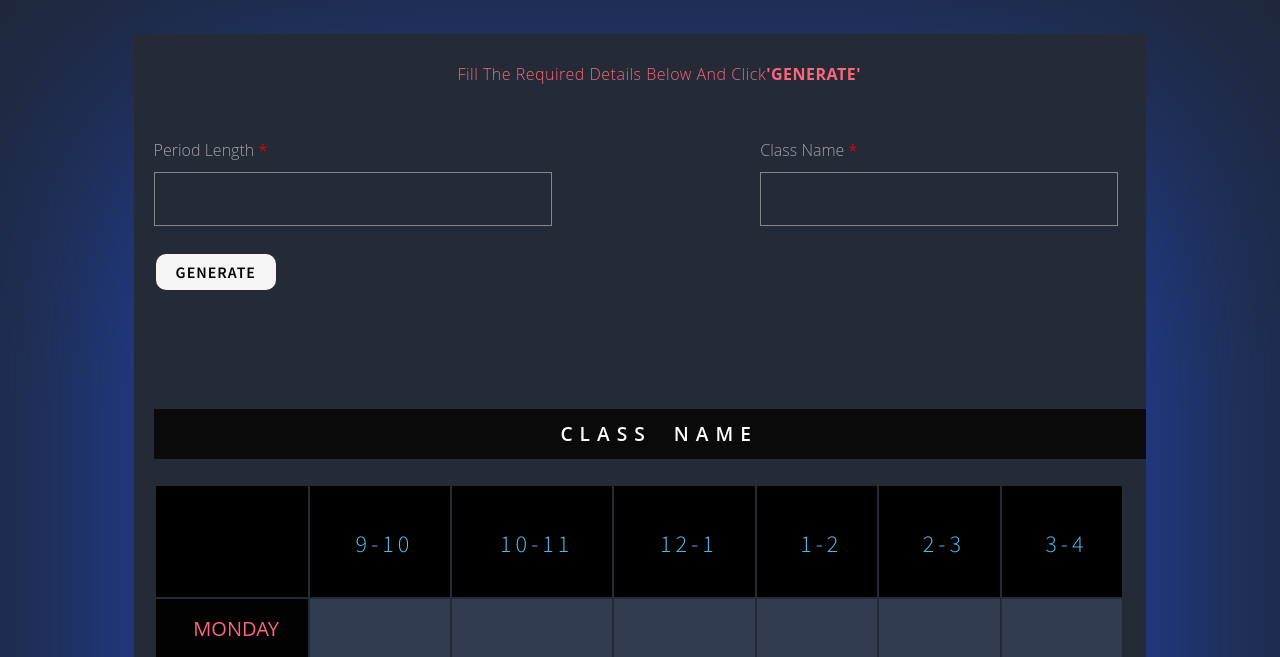
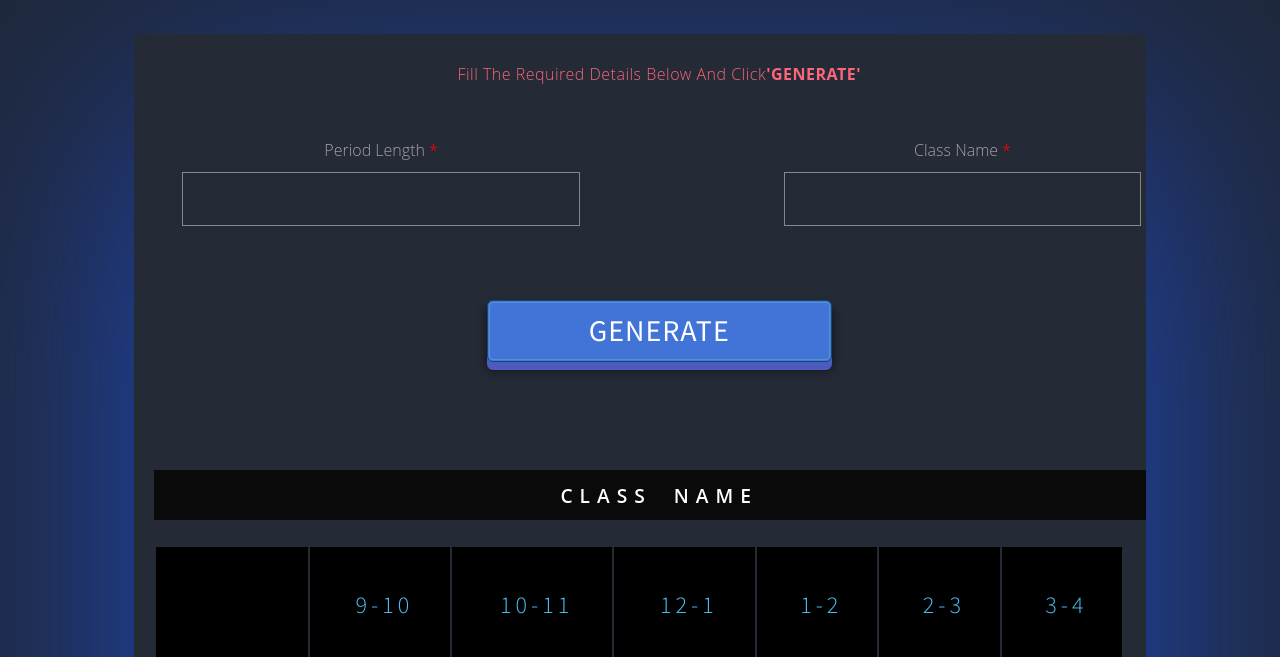
Before and after one commit to udujoel/fancy-css-time-table, a plain HTML site: page index.html in a window 1280 px wide. Shown: the part 110-767 px from the top of the page. Drawn offline with Linux system fonts and the light colour scheme.

Commit message:
generate button

```diff
--- a/index.html
+++ b/index.html
@@ -23,6 +23,8 @@
     <!--fonts -->
     <link href="//fonts.googleapis.com/css?family=Source+Sans+Pro:200,200i,300,300i,400,400i,600,600i,700,700i,900,900i" rel="stylesheet">
     <!-- //fonts -->
+
+<!-- <link rel="stylesheet" href="https://maxcdn.bootstrapcdn.com/bootstrap/3.4.1/css/bootstrap.min.css"> -->
 </head>
 
 <body >
@@ -31,7 +33,7 @@
 
         <div class="w3ls-reg">
             <!-- input fields -->
-            <div class="inputForm">
+            <div class="inputForm centerItems">
 
                 <h2>fill the required details below and click<a >'GENERATE'</a></h2>
 
@@ -49,7 +51,8 @@
                         <input type="text" required min="1">
                     </div>
                 </div>
-                <button class="btn3d">GENERATE</button>
+                <br><br>
+                <button class="btn btn-primary btn-lg btn3d">GENERATE</button>
             </div>
 
             <ul class="seat_w3ls">
```
